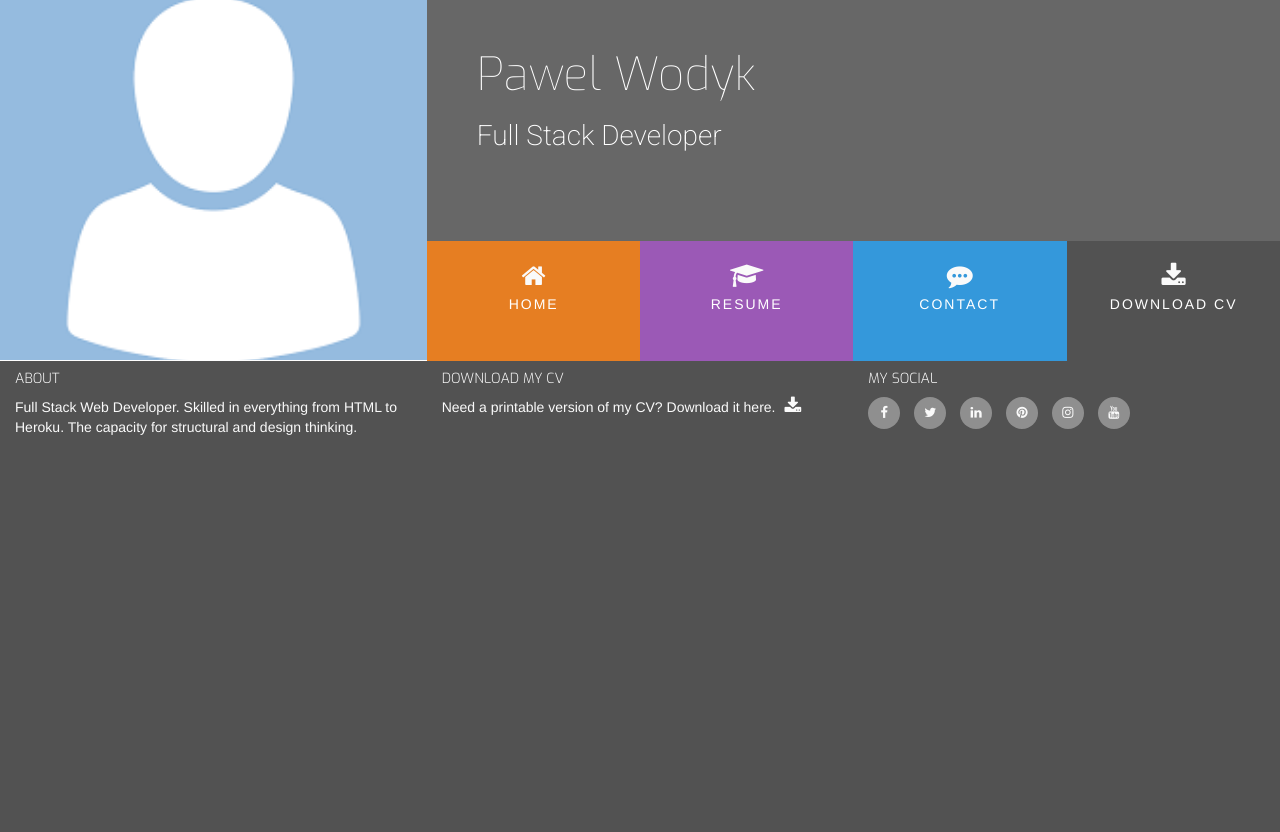
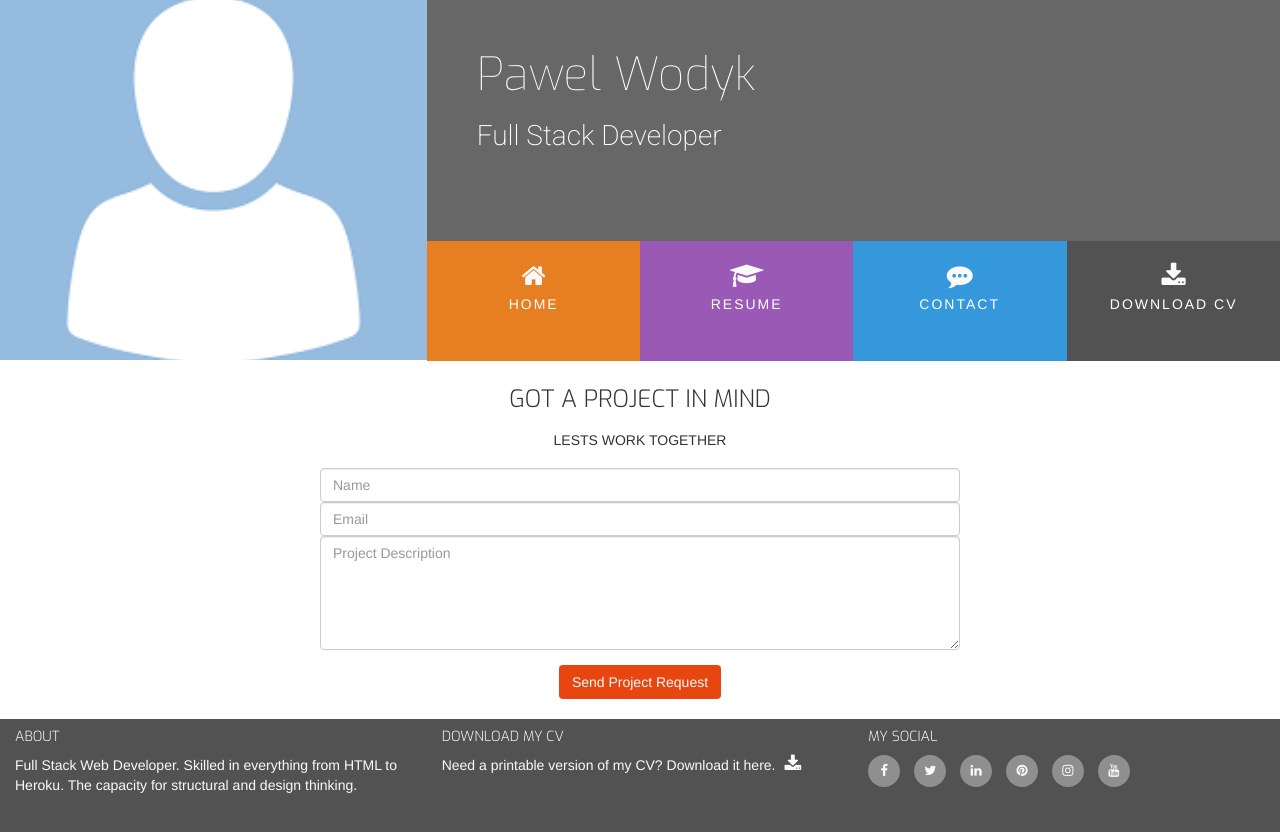
Before and after one commit to pawodyk/CI-SampleResume, a plain HTML site: page contact.html in a window 1280 px wide. Before the commit the page ends 800 px from the top, so only its background shows below. Drawn offline with nearby package versions, Linux system fonts and the light colour scheme.

Commit message:
completed project

```diff
--- a/assets/css/style.css
+++ b/assets/css/style.css
@@ -10,12 +10,16 @@
     background-color: #ffffff;
 }
 
-.bg-color-personal-info{
+.bg-color-personal-info {
     background-color: #f4f4f4;
 }
 
-.bg-color-work-history{
+.bg-color-work-history {
     background-color: #9b59b6;
+}
+
+.bg-color-contact {
+    background-color: #ffffff;
 }
 
 .ui-menu-color-home {
@@ -34,7 +38,7 @@
     background-color: #525252;
 }
 
-html{
+html {
     background-color: #525252;
 }
 
@@ -78,6 +82,7 @@ h4 {
     margin-top: 25px;
     margin-bottom: 40px;
 }
+
 /*--------------------------------------------Heading*/
 
 header {
@@ -226,23 +231,23 @@ footer .cv-pdf i:hover {
 
 /*--------------------------------------------Personal Info*/
 
-.personal-info-item{
+.personal-info-item {
     margin-bottom: 20px;
     display: block;
     clear: both;
 }
 
 .personal-info-item .key,
-.personal-info-item .value{
+.personal-info-item .value {
     padding-right: 8px;
 }
 
 .personal-info-item .key p,
-.personal-info-item .value p{
+.personal-info-item .value p {
     margin: 0;
 }
 
-.personal-info-item .key{
+.personal-info-item .key {
     display: inline-block;
     width: 30%;
     margin-right: 21px;
@@ -250,11 +255,11 @@ footer .cv-pdf i:hover {
     vertical-align: top;
 }
 
-.personal-info-item .key p{
+.personal-info-item .key p {
     font-weight: 700;
 }
 
-.personal-info-item .value{
+.personal-info-item .value {
     display: inline-block;
     position: relative;
     width: 60%;
@@ -262,12 +267,12 @@ footer .cv-pdf i:hover {
 
 /*--------------------------------------------Skills*/
 
-.progress{
+.progress {
     position: relative;
     height: 25px;
 }
 
-.progress-type{
+.progress-type {
     position: absolute;
     left: 0px;
     font-weight: 400;
@@ -279,26 +284,26 @@ footer .cv-pdf i:hover {
 
 }
 
-.progress-section{
+.progress-section {
     margin: 40px 20px;
 
 }
 
 /*--------------------------------------------Skills*/
 
-.timeline-item{
+.timeline-item {
     padding: 4em 2em 0 2em;
     position: relative;
     color: #fafafa;
     border-left: 1px solid;
 }
 
-.timeline-item p{
+.timeline-item p {
     padding: 0;
     margin: 0;
 }
 
-.timeline-item::before{
+.timeline-item::before {
     content: attr(dates);
     position: absolute;
     left: 2.5em;
@@ -311,7 +316,7 @@ footer .cv-pdf i:hover {
     margin: 0;
 }
 
-.timeline-item::after{
+.timeline-item::after {
     width: 12px;
     height: 12px;
     display: block;
@@ -323,21 +328,49 @@ footer .cv-pdf i:hover {
     background: #fafafa;
 }
 
-.history-heading{
+.history-heading {
     color: #fafafa;
     margin-bottom: 50px;
 }
 
-.history-items{
+.history-items {
     margin-bottom: 30px;
+}
+
+/*--------------------------------------------Contact*/
+
+.contact-heading {
+    font-family: "Exo", sans-serif;
+    font-weight: 300;
+    margin-top: 25px;
+    margin-bottom: 20px;
+}
+
+.center-form {
+    padding-top: 10px;
+    margin: 0 auto;
+    max-width: 70%;
+}
+
+button[type="submit"] {
+    margin-top: 15px;
+    margin-bottom: 20px;
+    background-color: #e84610;
+    color: #fafafa;
 }
 
 /*--------------------------------------------Media Query*/
 
-@media(min-width: 992px){
-    .section-column{
+@media(min-width: 992px) {
+    .section-column {
         padding: 0 30px 30px;
         float: none;
         display: table-cell;
     }
+
+    .center-form {
+        padding-top: 10px;
+        margin: 0 auto;
+        max-width: 50%;
+    }
 }
--- a/contact.html
+++ b/contact.html
@@ -6,15 +6,19 @@
     <link rel="stylesheet" href="https://maxcdn.bootstrapcdn.com/font-awesome/4.7.0/css/font-awesome.min.css" type="text/css" />
     <link rel="stylesheet" href="https://cdnjs.cloudflare.com/ajax/libs/hover.css/2.1.1/css/hover-min.css" type="text/css" />
     <link rel="stylesheet" href="assets/css/style.css" type="text/css" />
+
     <title>Pawel Wodyk - contact</title>
+
+    <meta http-equiv="Content-Type" content="text/html;charset=UTF-8">
+    <meta name="viewport" content="width=device-width, initial-scale=1.0">
 </head>
 
 <body>
     <header class="container-fluid">
         <div class="row">
             <a href="index.html">
-                                <div class="col-md-4 logo"></div>
-                            </a>
+                <div class="col-md-4 logo"></div>
+            </a>
             <div class="col-md-8">
                 <div class="row bg-color-name-title">
                     <div class="heading">
@@ -42,6 +46,22 @@
         </div>
     </header>
 
+    <section class="container-fluid">
+        <div class="row bg-color-contact">
+            <h3 class="contact-heading uppercase text-center">Got a project in mind</h3>
+            <h5 class="uppercase text-center">lests work together</h5>
+
+            <div class="center-form">
+                <form>
+                    <input type="text" name="name" id="fullname" class="form-control" placeholder="Name" required>
+                    <input type="text" name="email" id="emailaddress" class="form-control" placeholder="Email" required>
+                    <textarea rows="5" name="projectsummary" id="projectsummary" class="form-control" placeholder="Project Description" required></textarea>
+                    <button type="submit" class="btn btn-secondary center-block">Send Project Request</button>
+                </form>
+            </div>
+        </div>
+    </section>
+
 
     <footer class="container-fluid">
         <div class="row">
@@ -56,7 +76,7 @@
                 <h5 class="uppercase general-sub">Download My CV</h5>
                 <p class="inline-block">
                     Need a printable version of my CV? Download it here.
-                    <a href="#" class="cv-pdf"><i class="fa fa-download" aria-hidden="true"></i></a>
+                    <a href="assets/cv/placeholder.txt" target="_blank" class="cv-pdf"><i class="fa fa-download" aria-hidden="true"></i></a>
                 </p>
             </div>
             <div class="col-sm-4">
```
Also changed, not shown: index.html (+5 -1 lines), resume.html (+7 -3 lines), assets/cv/placeholder.txt.
